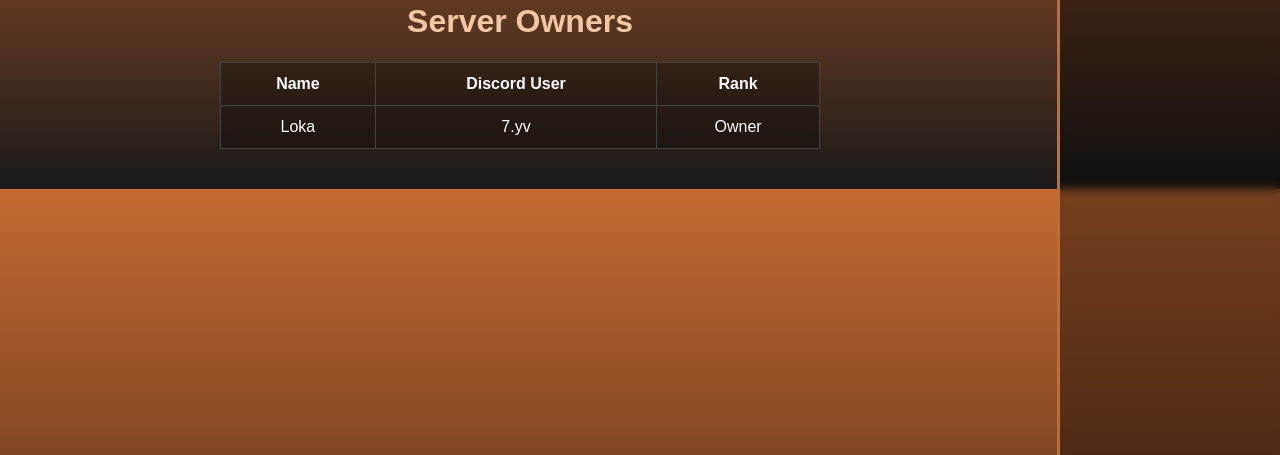
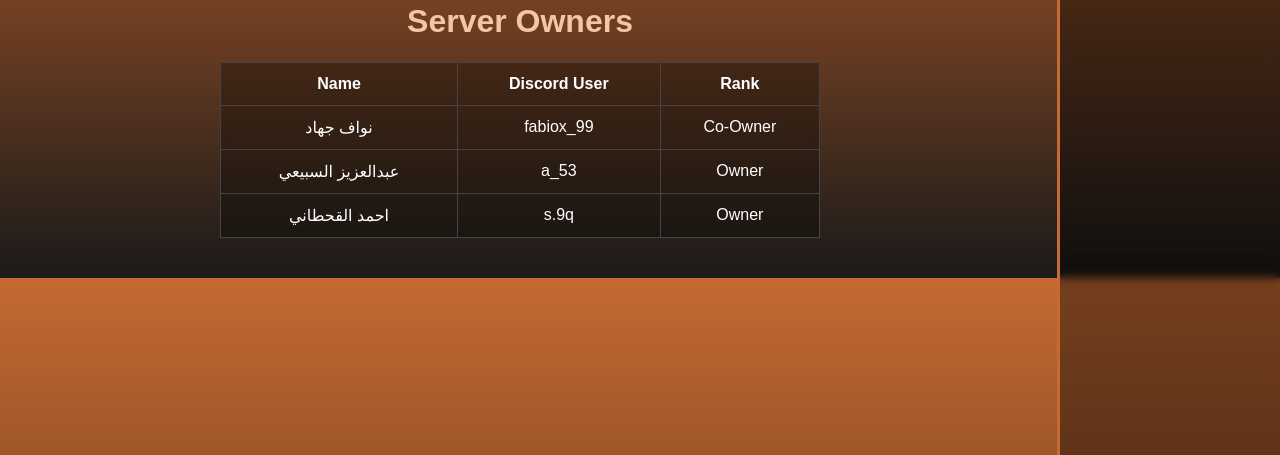
Before and after one commit to mem210946-ship-it/NorthTown, a plain HTML site: page index.html in a window 1280 px wide. Both pictures are taken after a click on the link "Server Owners". Shown: the part 345-800 px from the top of the page. Drawn offline with Linux system fonts and the light colour scheme.

Commit message:
Update index.html

```diff
--- a/index.html
+++ b/index.html
@@ -157,17 +157,34 @@
         <!-- Server Owners -->
         <div id="owners" class="section">
             <h1>Server Owners</h1>
+
             <table>
                 <tr>
                     <th>Name</th>
                     <th>Discord User</th>
                     <th>Rank</th>
                 </tr>
+
+                <!-- Co-Owner -->
                 <tr>
-                    <td>Loka</td>
-                    <td>7.yv</td>
+                    <td>نواف جهاد</td>
+                    <td>fabiox_99</td>
+                    <td>Co‑Owner</td>
+                </tr>
+
+                <!-- Owners -->
+                <tr>
+                    <td>عبدالعزيز السبيعي</td>
+                    <td>a_53</td>
                     <td>Owner</td>
                 </tr>
+
+                <tr>
+                    <td>احمد القحطاني</td>
+                    <td>s.9q</td>
+                    <td>Owner</td>
+                </tr>
+
             </table>
         </div>
 
```
